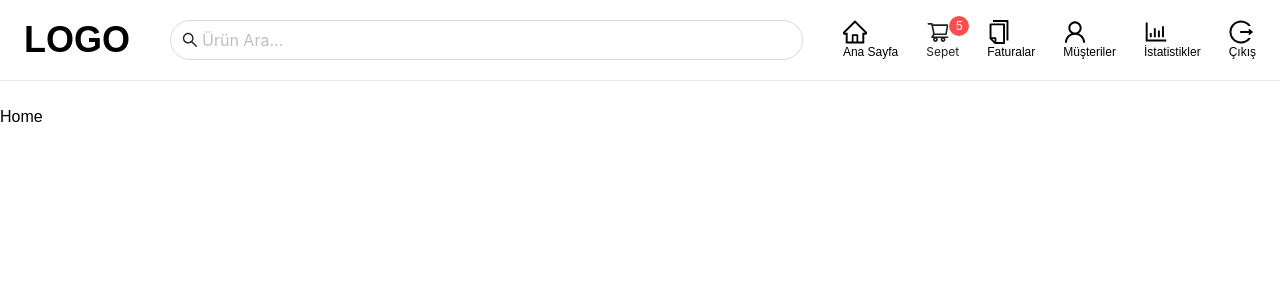
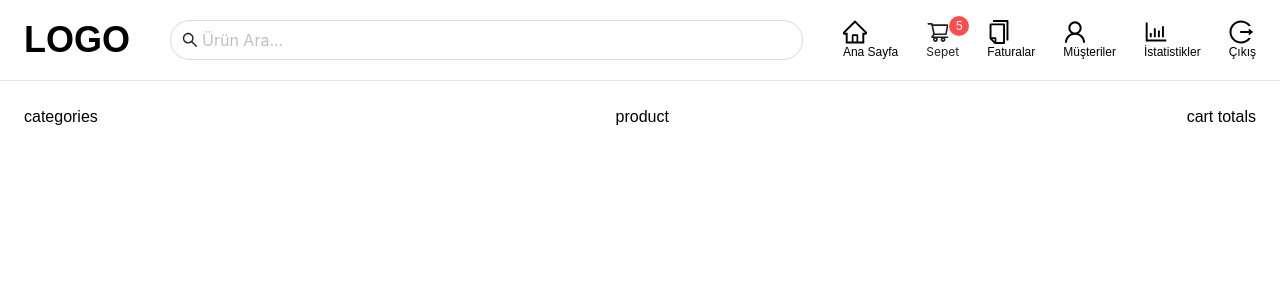
Before and after one commit to Kemal-TASOCAK/pos-application, a React (Create React App) app in the folder client/: page / in a window 1280 px wide. Shown: the top 300 px of the page. Built offline with nearby package versions, Linux system fonts and the light colour scheme.

Commit message:
13. Home Page

```diff
--- a/client/src/App.jsx
+++ b/client/src/App.jsx
@@ -2,10 +2,20 @@
 
 function App() {
   return (
-    <div>
+    <>
       <Header />
-      Home
-    </div>
+      <div className="home px-6 flex justify-between">
+        <div className="categories">
+          <div>categories</div>
+        </div>
+        <div className="products">
+          <div className="">product</div>
+        </div>
+        <div className="">
+          <div>cart totals</div>
+        </div>
+      </div>
+    </>
   );
 }
 
```
